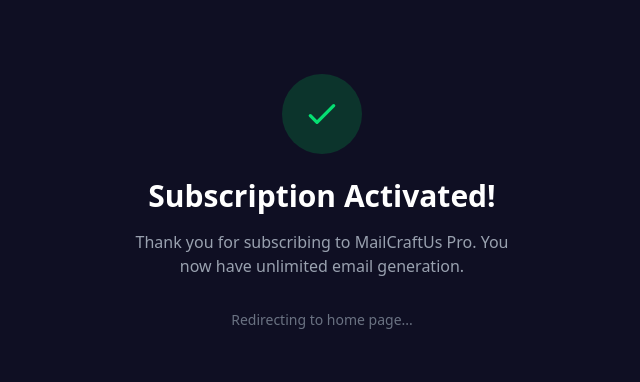
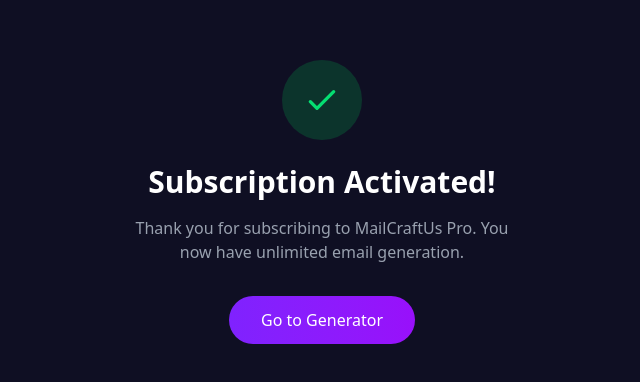
Before and after one commit to fengzj123/mailmuse, a Next.js app: page /subscription/success in a window 1280 px wide. Shown: the part 198-580 px from the top of the page, without its empty margins (318-958 px from the left). Built offline with nearby package versions, Linux system fonts and the light colour scheme; no server answers.

Commit message:
Add Go to Generator button on subscription success page

```diff
--- a/src/app/subscription/success/page.tsx
+++ b/src/app/subscription/success/page.tsx
@@ -41,9 +41,12 @@
         <p className="text-gray-400 mb-8">
           Thank you for subscribing to MailCraftUs Pro. You now have unlimited email generation.
         </p>
-        <p className="text-gray-500 text-sm">
-          Redirecting to home page...
-        </p>
+        <a
+          href="/"
+          className="inline-block px-8 py-3 bg-gradient-to-r from-violet-600 to-purple-600 rounded-full font-medium hover:from-violet-500 hover:to-purple-500 transition-all"
+        >
+          Go to Generator
+        </a>
       </div>
     </div>
   );
```
